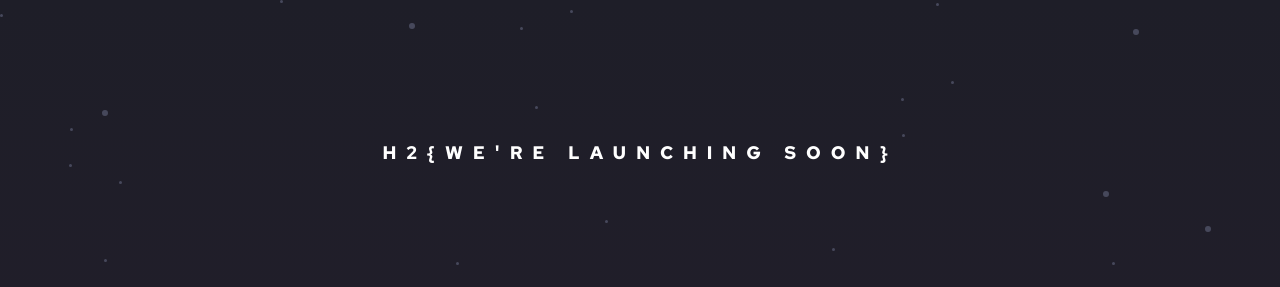
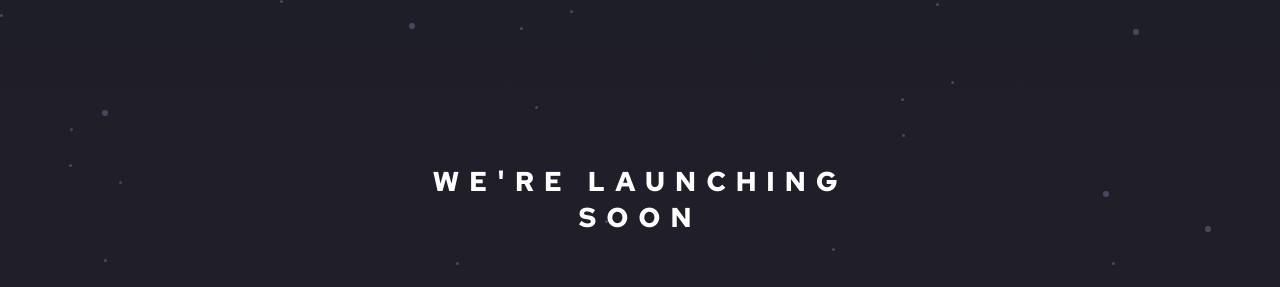
Before and after one commit to devyaakov/counterdown-timer, a website built with webpack: page src/index.html in a window 1280 px wide. Shown: the top 287 px of the page. Built offline with nearby package versions, Linux system fonts and the light colour scheme.

Commit message:
commit update h2 index.html

```diff
--- a/src/index.html
+++ b/src/index.html
@@ -11,7 +11,7 @@
 <body>
     <main>
         <section class="container">
-            <div class="title">h2{We're launching soon}</div>
+            <div class="title"><h2>We're launching soon</h2></div>
             <div class="timer">
                 <div class="timer-card timer-card-d">
                     <div class="card">
```
